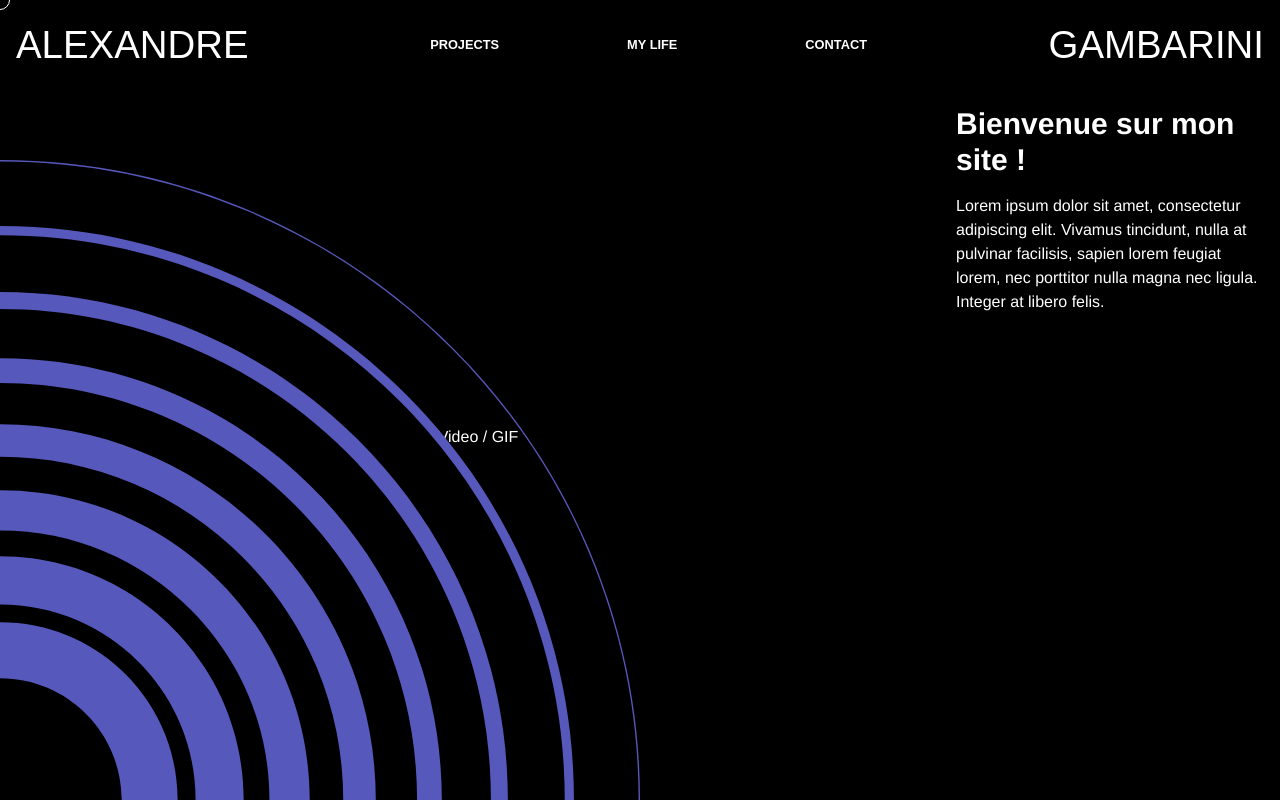
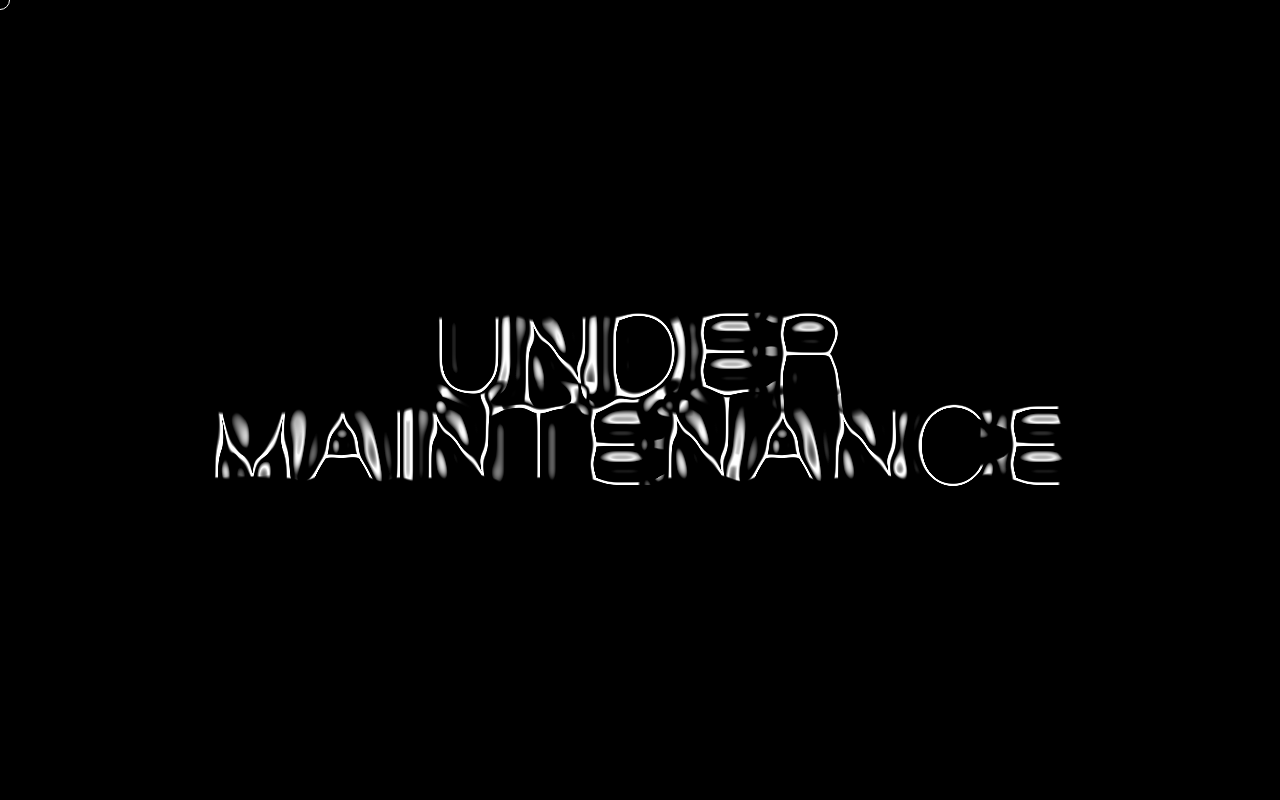
Before and after one commit to gambal/mon-portfolio, a Next.js app: page / in a window 1280 px wide. Built offline with nearby package versions, Linux system fonts and the light colour scheme; a web font is replaced by a local one.

Commit message:
Under maintenance

```diff
--- a/src/app/about-me/alexandregambarini.css
+++ b/src/app/about-me/alexandregambarini.css
@@ -15,7 +15,9 @@
     overflow: hidden;
   flex: 3;
   margin: 0em 0em 1em 1em;
-  background-color: blue;
+  /* background-color: blue; */
+  background-image: url("https://res.cloudinary.com/dweali6ld/image/upload/v1755245591/contact_yvt3bf.svg");
+  background-repeat: no-repeat;
   display: flex;
   align-items: center;
   justify-content: center;
--- a/src/app/about-me/page.js
+++ b/src/app/about-me/page.js
@@ -5,8 +5,15 @@ export default function Home() {
   return (
     <main className="home-container">
       <div className="home-video">
-        {/* Ici tu pourras ajouter <video> ou <img> */}
-        <p style={{ color: 'white' }}>Video / GIF</p>
+        <video
+
+          src="https://res.cloudinary.com/dweali6ld/video/upload/v1755245770/Less_than_8s_sj1e65.mp4"
+          autoPlay
+          muted
+          loop
+          playsInline
+          style={{ width: '100%', height: 'auto', borderRadius: '10px' }}
+        />
       </div>
 
       <div className="home-text">
@@ -17,8 +24,9 @@ export default function Home() {
           nec porttitor nulla magna nec ligula. Integer at libero felis.
         </p>
       </div>
-      <div className="graphik">
-        </div>
+
+      <div className="graphik"></div>
     </main>
   );
 }
+{/* <div style="padding:75% 0 0 0;position:relative;"><iframe src="https://player.vimeo.com/video/1110231784?badge=0&amp;autopause=0&amp;player_id=0&amp;app_id=58479" frameborder="0" allow="autoplay; fullscreen; picture-in-picture; clipboard-write; encrypted-media; web-share" referrerpolicy="strict-origin-when-cross-origin" style="position:absolute;top:0;left:0;width:100%;height:100%;" title="Less than 8s"></iframe></div><script src="https://player.vimeo.com/api/player.js"></script> */}
--- a/src/app/components/navbar.css
+++ b/src/app/components/navbar.css
@@ -11,6 +11,12 @@
   background-color: rgba(0, 0, 0, 0.5);
   backdrop-filter: blur(5px);
   color: white;
+
+
+
+  /* ATTENTION JAI CACHE LA NAVBAR !!!! */
+  opacity: 0;
+    /* ATTENTION JAI CACHE LA NAVBAR !!!! */
 }
 
 .navbar__left,
--- a/src/app/home.css
+++ b/src/app/home.css
@@ -1,5 +1,16 @@
 /* home.css */
-
+.MAINTNANCE{
+  position: fixed;
+  top: 0px;
+  left: 0px;
+  width: 100dvw;
+  height: 100dvh;
+  background-color: black;
+  background-image: url("./assets/UnderMaintenance0.png");
+  background-repeat: no-repeat;
+  background-position: center;
+  z-index: 100000;
+}
 .home-container {
     position: fixed;
     bottom: 0px;
@@ -15,7 +26,7 @@
     overflow: hidden;
   flex: 3;
   margin: 0em 0em 1em 1em;
-  background-color: black;
+  background-color: red;
   display: flex;
   align-items: center;
   justify-content: center;
--- a/src/app/page.js
+++ b/src/app/page.js
@@ -4,6 +4,7 @@ import './home.css';
 export default function Home() {
   return (
     <main className="home-container">
+      <div className='MAINTNANCE'></div>
       <div className="home-video">
         {/* Ici tu pourras ajouter <video> ou <img> */}
         <p style={{ color: 'white' }}>Video / GIF</p>
--- a/src/app/projects/page.js
+++ b/src/app/projects/page.js
@@ -47,8 +47,13 @@ export default function Projects() {
   }, [projets]);
 
   if (!projets.length) {
-    return <p className="p-8">Chargement des projets...</p>;
-  }
+  return (
+    <div className="flex justify-center items-center min-h-[50vh]">
+      <div className="loader"></div>
+    </div>
+  );
+}
+
 
   return (
     <main className="projects-container" ref={containerRef}>
--- a/src/utils/cursor.js
+++ b/src/utils/cursor.js
@@ -7,9 +7,7 @@ export default function Cursor() {
   const pos = useRef({ x: 0, y: 0 });
   const posAnimated = useRef({ x: 0, y: 0 });
   const scaleRef = useRef(1);
-  const hoveringClickable = useRef(false); // savoir si on est sur un lien
-
-  const easeFactor = 0.09;
+  const hoveringClickable = useRef(false);
 
   useEffect(() => {
     const onMouseMove = (e) => {
@@ -48,11 +46,10 @@ export default function Cursor() {
     };
 
     const onMouseDown = () => {
-      scaleRef.current = 0.5; // shrink on click
+      scaleRef.current = 0.5;
     };
 
     const onMouseUp = () => {
-      // Retour à 1.5 si lien, sinon 1
       scaleRef.current = hoveringClickable.current ? 1.5 : 1;
     };
 
@@ -63,14 +60,7 @@ export default function Cursor() {
 
     let animationFrameId;
     const animate = () => {
-        const dx = pos.current.x - posAnimated.current.x;
-        const dy = pos.current.y - posAnimated.current.y;
-        const dist = Math.sqrt(dx * dx + dy * dy);
-
-        const factor = dist < 4 ? 0.2 : 0.9; // proche → rapide, loin → fluide
-
-        // posAnimated.current.x += dx * factor;
-        // posAnimated.current.y += dy * factor;
+      // Mouvement instantané
       posAnimated.current.x = pos.current.x;
       posAnimated.current.y = pos.current.y;
 
@@ -106,8 +96,9 @@ posAnimated.current.y = pos.current.y;
         backgroundColor: 'rgba(0, 0, 0, 1)',
         pointerEvents: 'none',
         zIndex: 9999,
-        transform: 'translate3d(0,0,0) translate(-50%, -50%) scale(1)',
+        transform: 'scale(1)',
         backdropFilter: 'blur(1px)',
+        // Transition uniquement pour couleur et scale
         transition:
           'background-color 0.2s ease, border-color 0.2s ease, transform 0.25s ease',
       }}
```
Also changed, not shown: src/app/projects/projects.css (+15 -0 lines), src/app/assets/UnderMaintenance.gif (added), src/app/assets/UnderMaintenance0.png (added). Lines whose indentation alone changed are shown as unchanged.
